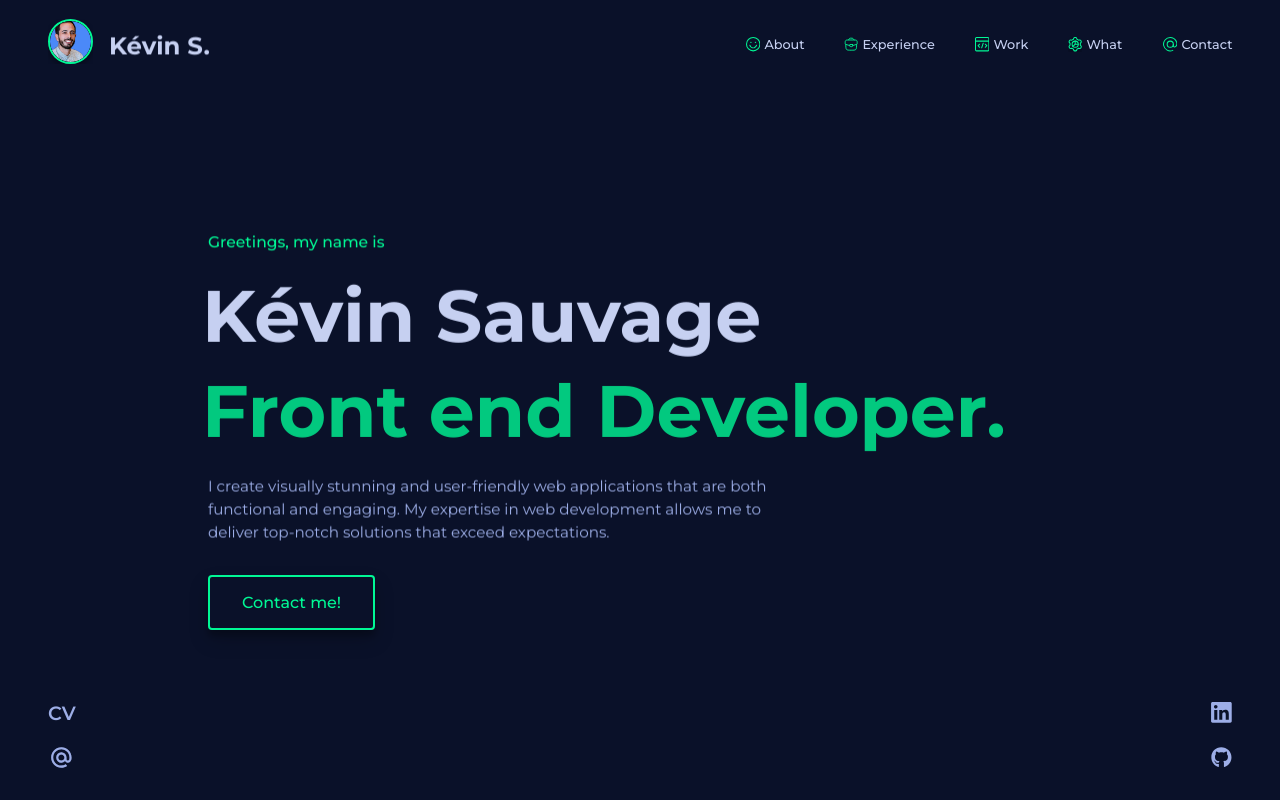
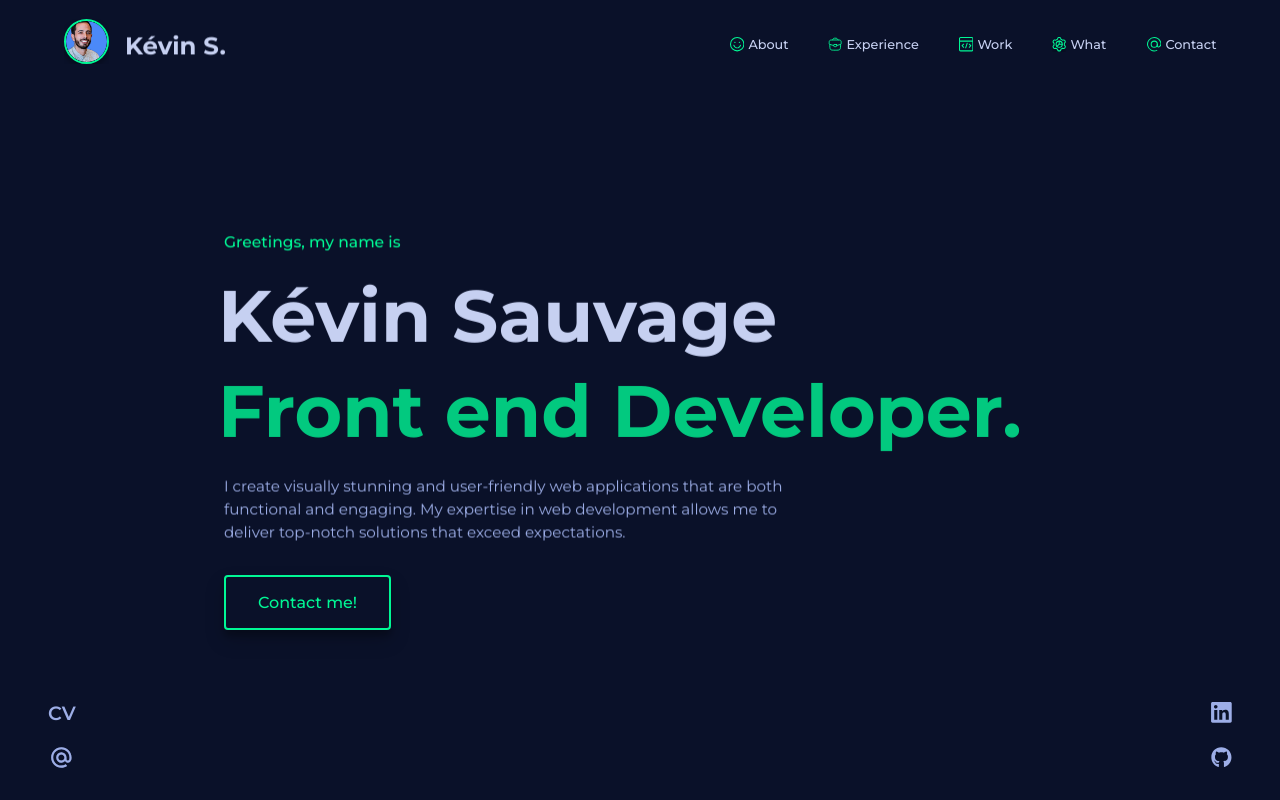
Before and after one commit to kevinsauvage/next-portfolio, a Next.js app: page / in a window 1280 px wide. Shown: the top 800 px of the page. Built offline with nearby package versions, Linux system fonts and the light colour scheme.

Commit message:
update padding

```diff
--- a/src/component/Container/Container.module.scss
+++ b/src/component/Container/Container.module.scss
@@ -1,6 +1,6 @@
 .Container {
   max-width: 1440px;
-  padding: 0 3rem;
+  padding: 0 4rem;
   margin: 0 auto;
 
   @include respond(tablet) {
```
